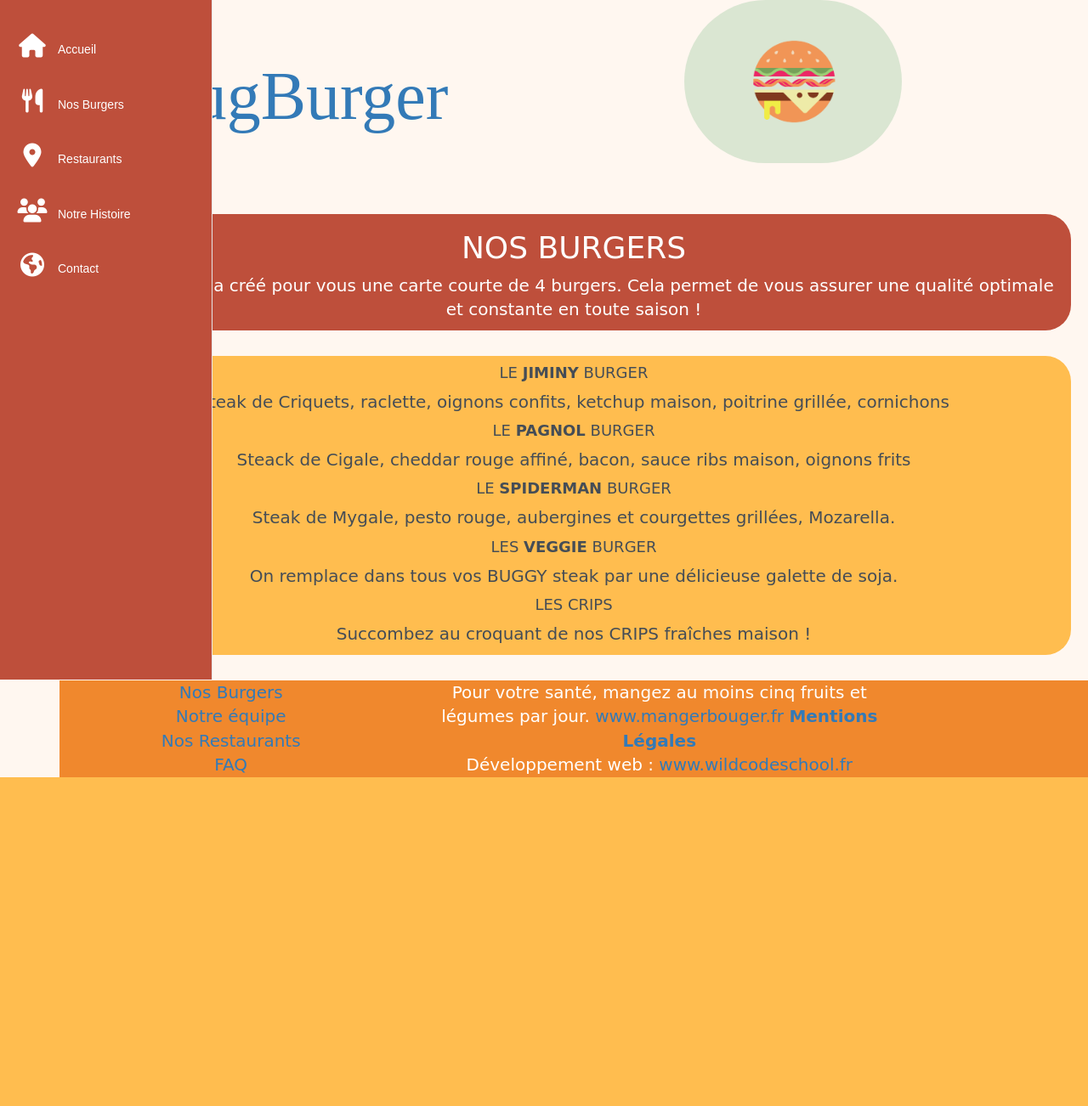
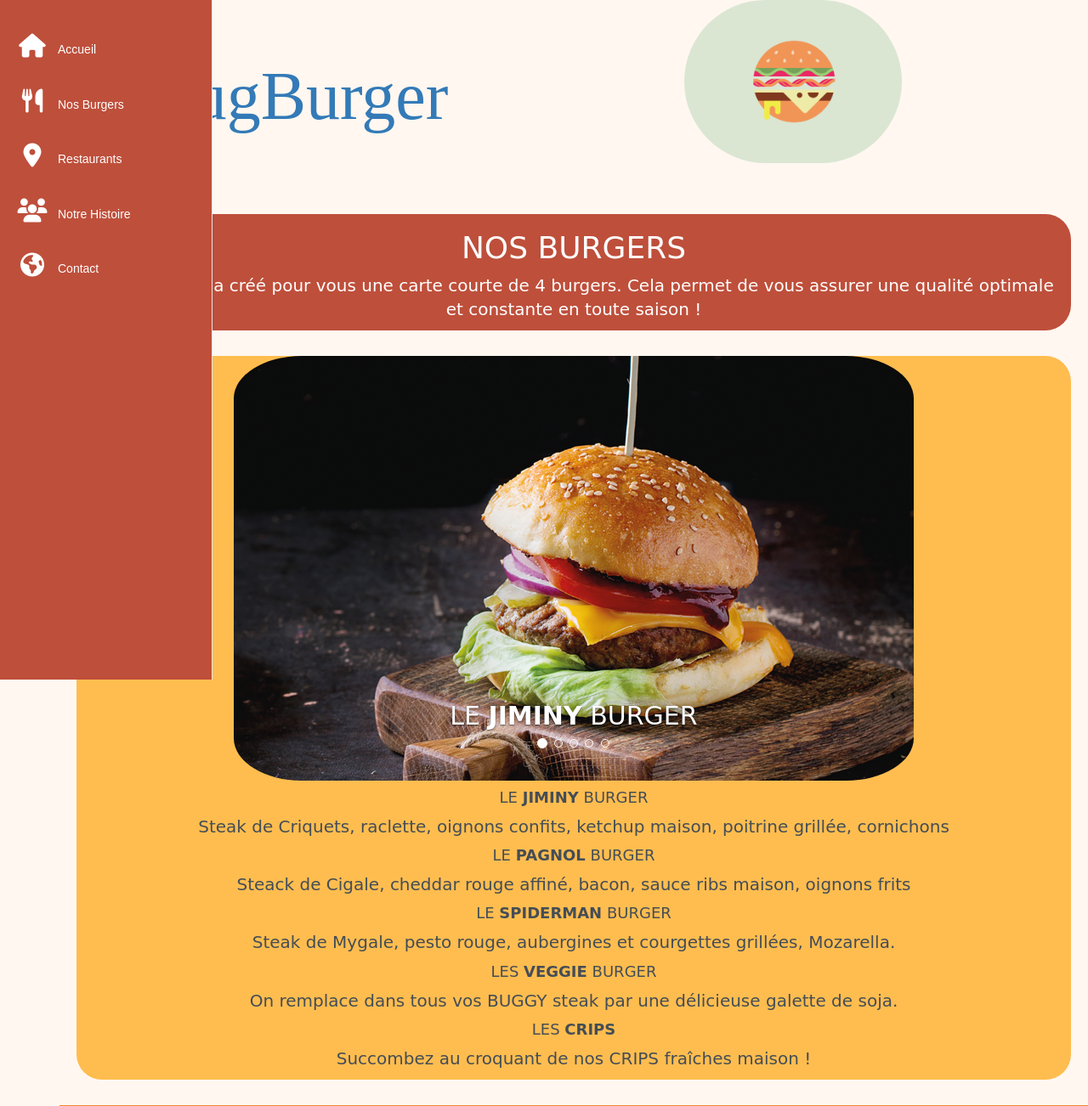
Before and after one commit to WildCodeSchool/Lyon-project1-DAM, a PHP site: page /carte.php in a window 1280 px wide. Shown: the top 1302 px of the page at 85% size. Before the commit the page ends 915 px from the top, so only its background shows below. Run offline with PHP 8.4, Linux system fonts and the light colour scheme; some libraries are stand-ins or nearby versions; some web fonts are replaced.

Commit message:
changes to carte.php + new images

```diff
--- a/css/style.css
+++ b/css/style.css
@@ -221,7 +221,7 @@ footer{
 }
 
 .panel-body{
-    background-image: url(../images/Burger-800x600_visuel_large.jpg); width: 100%; height: 100%;
+    background-image: url(../images/Burger-800x600_visuel_large.jpg); width: 100%; height: 100%; border-radius:10%;
 }
 
 .panel-heading{
--- a/html/carte.php
+++ b/html/carte.php
@@ -25,6 +25,52 @@
         </div>
 
         <div class="equipe col-lg-12 col-md-12 col-sm-12 col-xs-12">
+
+            <div id="myCarousel" class="carousel slide" data-ride="carousel">
+                <!-- Indicators -->
+                <ol class="carousel-indicators">
+                    <li data-target="#myCarousel" data-slide-to="0" class="active"></li>
+                    <li data-target="#myCarousel" data-slide-to="1"></li>
+                    <li data-target="#myCarousel" data-slide-to="2"></li>
+                    <li data-target="#myCarousel" data-slide-to="3"></li>
+                    <li data-target="#myCarousel" data-slide-to="4"></li>
+                </ol>
+
+                <!-- Wrapper for slides -->
+                <div class="carousel-inner">
+                    <div class="item active">
+                        <img src="../images/burger.png" alt="JIMINY">
+                        <div class="carousel-caption">
+                            <h2>LE <b>JIMINY</b> BURGER </h2>
+                        </div>
+                    </div>
+                    <div class="item">
+                        <img src="../images/pagnol.jpg" alt="PAGNOL">
+                        <div class="carousel-caption">
+                            <h2>LE <b>PAGNOL</b> BURGER </h2>
+                        </div>
+                    </div>
+                    <div class="item">
+                        <img src="../images/spiderman.jpg.jpg" alt="SPIDERMAN">
+                        <div class="carousel-caption">
+                            <h2>LE <b>SPIDERMAN</b> BURGER </h2>
+                        </div>
+                    </div>
+                    <div class="item">
+                        <img src="../images/veggie.jpg" alt="VEGGIE">
+                        <div class="carousel-caption">
+                            <h2>LE <b>VEGGIE</b> BURGER </h2>
+                        </div>
+                    </div>
+                    <div class="item">
+                        <img src="../images/chips.jpg" alt="CRIPS">
+                        <div class="carousel-caption">
+                            <h2>LE <b>CRIPS</b></h2>
+                        </div>
+                    </div>
+                </div> <!--end of wrapper -->
+            </div>  <!--end of carousel -->
+
             <div>
                 <h4>LE <b>JIMINY</b> BURGER </h4>
                 <p>
@@ -50,21 +96,15 @@
                 </p>
             </div>
             <div>
-                <h4>LES CRIPS<b> </b> </h4>
+                <h4>LES <b> CRIPS </b> </h4>
                 <p>
                     Succombez au croquant de nos CRIPS fraîches maison !
                 </p>
             </div>
             <div>
-
-
             </div>
         </div>
-
-
-
     </div>
-
 </div>
 
 
--- a/html/history.php
+++ b/html/history.php
@@ -36,7 +36,7 @@
 <div class="panel-body">
     <h3 class="panel-title"></h3>
         <div class="row">
-            <div class="equipe col-sm-12 col-lg-8">
+            <div class="equipe col-sm-12 col-lg-7">
                 <p>"
                     Je me suis rendu compte très tôt
                     que j'ignorais la matière première.<br>
```
Also changed, not shown: images/chips.jpg (added), images/pagnol.jpg (added), images/spiderman.jpg (added), images/spiderman.jpg.jpg (added), images/veggie.jpg (added).
